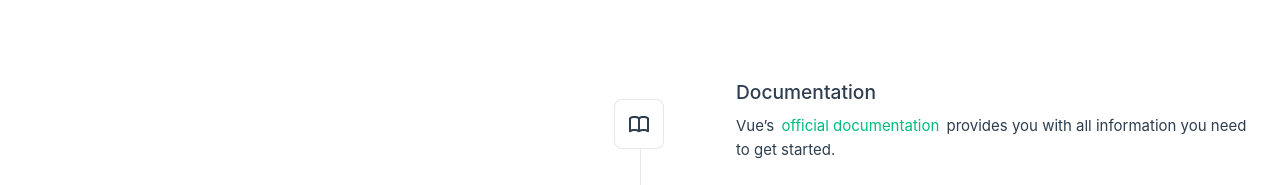
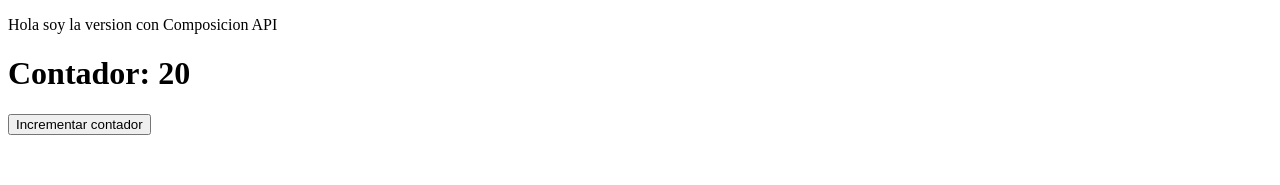
Before and after one commit to TanatosGeek/vue-3-ecommerce, a Vue app: page / in a window 1280 px wide. Shown: the top 185 px of the page. Built offline with nearby package versions, Linux system fonts and the light colour scheme; the HTML template or start-up script is replaced by a standard one.

Commit message:
Add bac}sic examples with Options API and Composition API

```diff
--- a/package.json
+++ b/package.json
@@ -13,7 +13,6 @@
   },
   "dependencies": {
     "pinia": "^3.0.3",
-    "vue": "^3.5.17",
     "vue-router": "^4.5.1"
   },
   "devDependencies": {
@@ -21,6 +20,7 @@
     "@types/node": "^22.15.32",
     "@vitejs/plugin-vue": "^6.0.0",
     "@vitejs/plugin-vue-jsx": "^5.0.0",
+    "@vue/compiler-sfc": "^3.5.17",
     "@vue/eslint-config-typescript": "^14.5.1",
     "@vue/tsconfig": "^0.7.0",
     "eslint": "^9.29.0",
@@ -28,8 +28,9 @@
     "jiti": "^2.4.2",
     "npm-run-all2": "^8.0.4",
     "typescript": "~5.8.0",
-    "vite": "^7.0.0",
+    "vite": "^7.0.5",
     "vite-plugin-vue-devtools": "^7.7.7",
+    "vue": "^3.5.17",
     "vue-tsc": "^2.2.10"
   }
 }
--- /dev/null
+++ b/src/examples/ContadorComposition.vue
@@ -0,0 +1,22 @@
+<script setup>
+    import { onMounted, ref } from 'vue'
+
+    const count = ref(0);
+
+    function aumentar() {
+        count.value++;
+    }
+    onMounted(() => {
+        count.value = 20;
+        console.log('El valor inicial del contador es ' + count.value);
+    });
+
+</script>
+
+<template>
+    <p>Hola soy la version con Composicion API</p>
+    <h1>Contador: {{count}} </h1>
+    <button @click="aumentar">
+        Incrementar contador
+    </button>
+</template>
```
Also changed, not shown: src/examples/ContadorOptions.vue (added, +33 -0 lines), src/main.ts (+3 -11 lines), src/main2.ts (added, +14 -0 lines), 2 other files (tests, documents, lock files or other folders).
